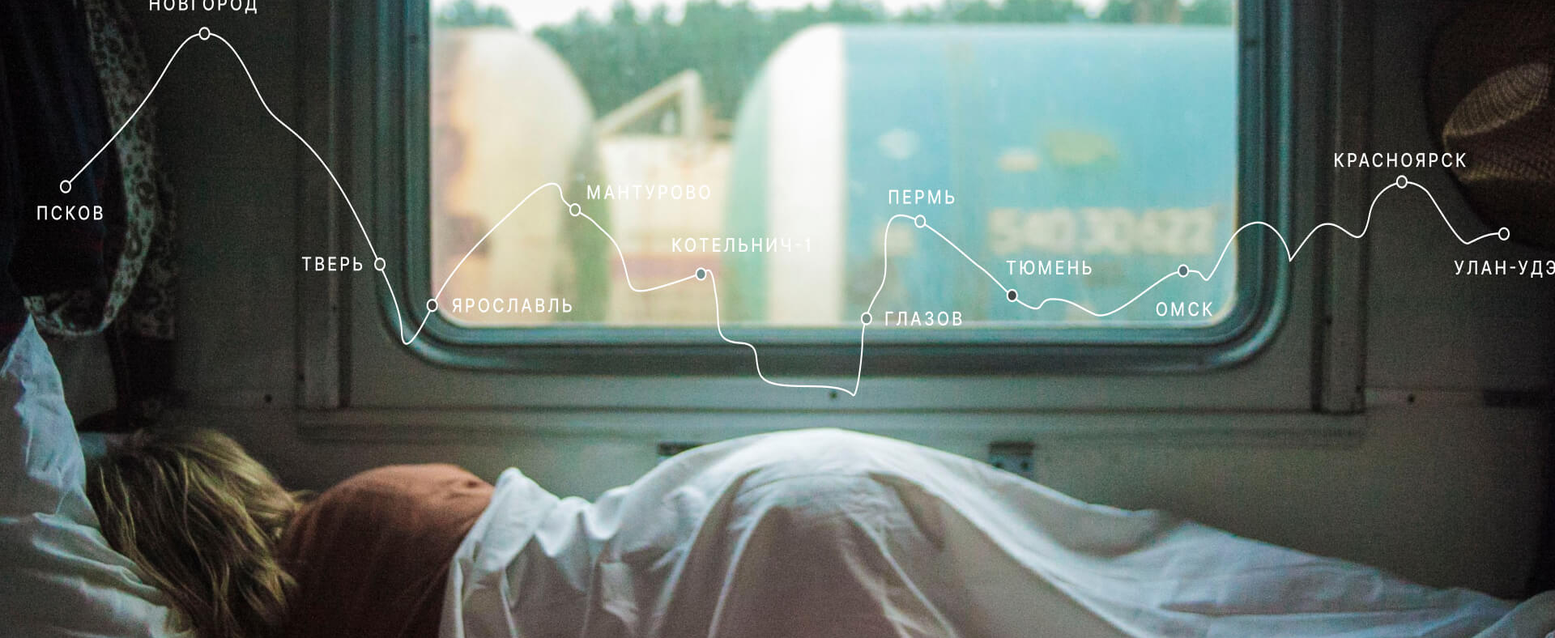
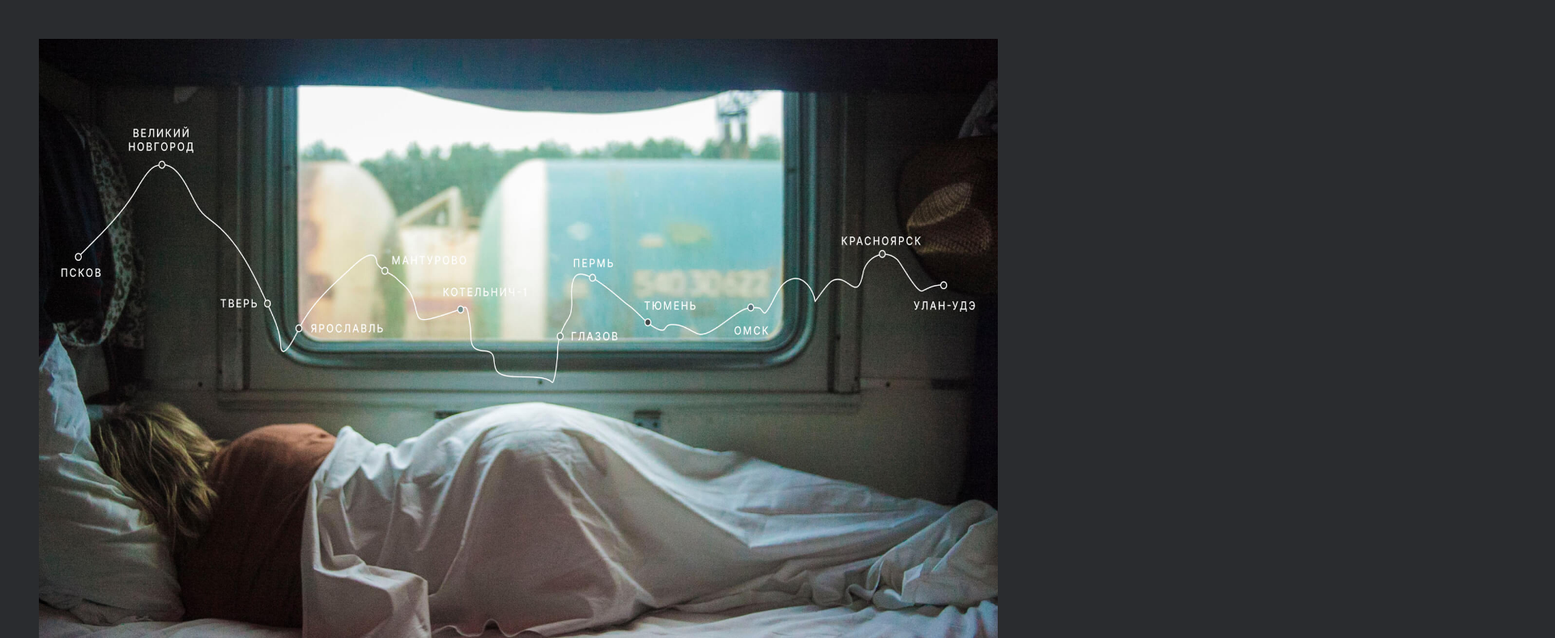
Before and after one commit to krlmari/russian-travel, a plain HTML site: page index.html in a window 1280 px wide. Shown: the part 456-1244 px from the top of the page at 81% size, 1920 px wide, since content can reach past the window. Drawn offline with nearby package versions, Linux system fonts and the light colour scheme.

Commit message:
Update code

```diff
--- a/pages/index.css
+++ b/pages/index.css
@@ -1,44 +1,44 @@
-@import url(vendor/normalize.css);
-@import url(blocks/root/root.css);
-@import url(blocks/content/content.css);
+@import url(../vendor/normalize.css);
+@import url(../blocks/root/root.css);
+@import url(../blocks/content/content.css);
 
-@import url(blocks/header/header.css);
-@import url(blocks/header/__logo/header__logo.css);
-@import url(blocks/header/__lang-links/header__lang-links.css);
-@import url(blocks/header/__lang-link/header__lang-link.css);
-@import url(blocks/header/__lang-link_Ru/header__lang-link_Ru.css);
-@import url(blocks/header/__lang-link_En/header__lang-link_En.css);
+@import url(../blocks/header/header.css);
+@import url(../blocks/header/__logo/header__logo.css);
+@import url(../blocks/header/__lang-links/header__lang-links.css);
+@import url(../blocks/header/__lang-link/header__lang-link.css);
+@import url(../blocks/header/__lang-link_Ru/header__lang-link_Ru.css);
+@import url(../blocks/header/__lang-link_En/header__lang-link_En.css);
 
-@import url(blocks/lead/lead.css);
-@import url(blocks/lead/__title/lead__title.css);
-@import url(blocks/lead/__subtitle/lead__subtitle.css);
-@import url(blocks/lead/__image/lead__image.css);
-@import url(blocks/lead/__caption/lead__caption.css);
+@import url(../blocks/lead/lead.css);
+@import url(../blocks/lead/__title/lead__title.css);
+@import url(../blocks/lead/__subtitle/lead__subtitle.css);
+@import url(../blocks/lead/__image/lead__image.css);
+@import url(../blocks/lead/__caption/lead__caption.css);
 
-@import url(blocks/intro/intro.css);
-@import url(blocks/intro/__title/intro__title.css);
-@import url(blocks/intro/__text/intro__text.css);
-@import url(blocks/intro/__list/intro__list.css);
+@import url(../blocks/intro/intro.css);
+@import url(../blocks/intro/__title/intro__title.css);
+@import url(../blocks/intro/__text/intro__text.css);
+@import url(../blocks/intro/__list/intro__list.css);
 
-@import url(blocks/photo-grid/photo-grid.css);
-@import url(blocks/photo-grid/__item/photo-grid__item.css);
+@import url(../blocks/photo-grid/photo-grid.css);
+@import url(../blocks/photo-grid/__item/photo-grid__item.css);
 
-@import url(blocks/places/places.css);
-@import url(blocks/places/__title/places__title.css);
-@import url(blocks/places/__place/places__place.css);
-@import url(blocks/places/__website/places__website.css);
-@import url(blocks/places/__url-heading/places__url-heading.css);
-@import url(blocks/places/__link/places__link.css);
-@import url(blocks/places/__image/places__image.css);
-@import url(blocks/places/__conteiner/places__conteiner.css);
-@import url(blocks/places/__paragraph/places__paragraph.css);
+@import url(../blocks/places/places.css);
+@import url(../blocks/places/__title/places__title.css);
+@import url(../blocks/places/__place/places__place.css);
+@import url(../blocks/places/__website/places__website.css);
+@import url(../blocks/places/__url-heading/places__url-heading.css);
+@import url(../blocks/places/__link/places__link.css);
+@import url(../blocks/places/__image/places__image.css);
+@import url(../blocks/places/__conteiner/places__conteiner.css);
+@import url(../blocks/places/__paragraph/places__paragraph.css);
 
-@import url(blocks/cover/cover.css);
-@import url(blocks/cover/__background/cover__background.css);
-@import url(blocks/cover/__overlay/cover__overlay.css);
-@import url(blocks/cover/__subtitle/cover__subtitle.css);
-@import url(blocks/cover/__titile/cover__titile.css);
+@import url(../blocks/cover/cover.css);
+@import url(../blocks/cover/__background/cover__background.css);
+@import url(../blocks/cover/__overlay/cover__overlay.css);
+@import url(../blocks/cover/__subtitle/cover__subtitle.css);
+@import url(../blocks/cover/__titile/cover__titile.css);
 
-@import url(blocks/footer/footer.css);
-@import url(blocks/footer/__copyright/footer__copyright.css);
-@import url(blocks/footer/__link/footer__link.css);
+@import url(../blocks/footer/footer.css);
+@import url(../blocks/footer/__copyright/footer__copyright.css);
+@import url(../blocks/footer/__link/footer__link.css);
```
